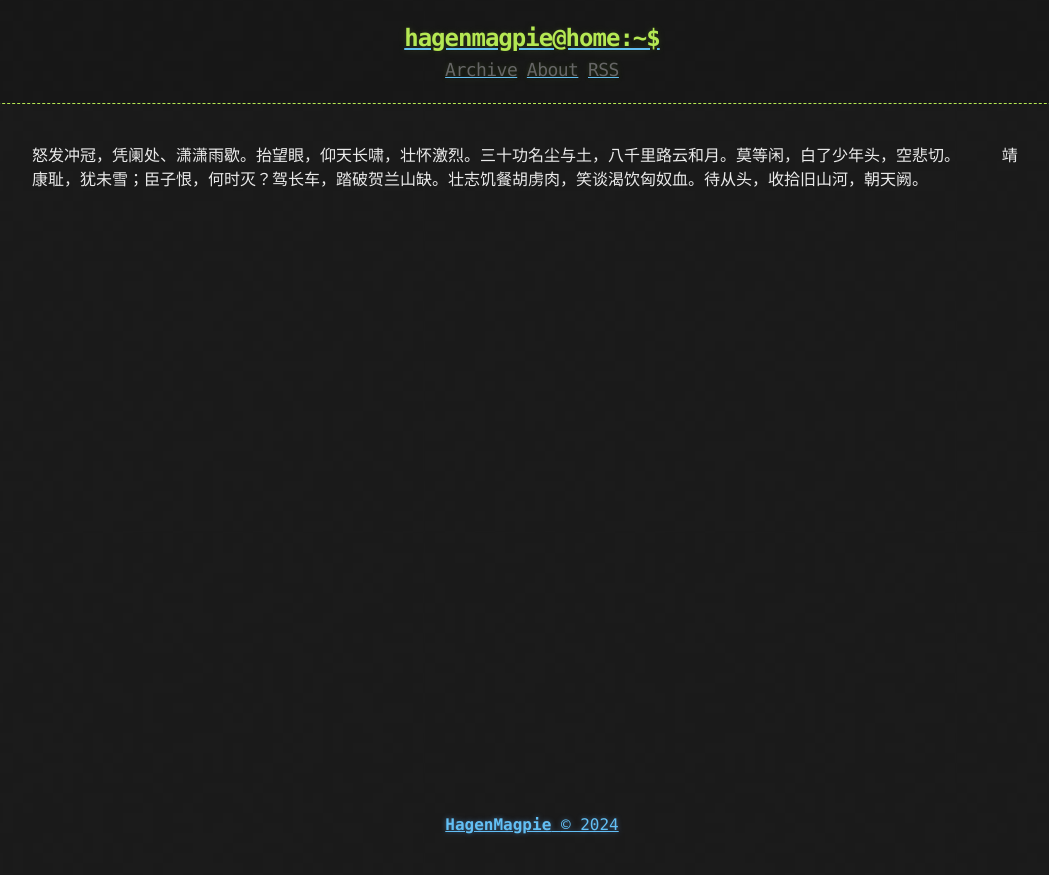
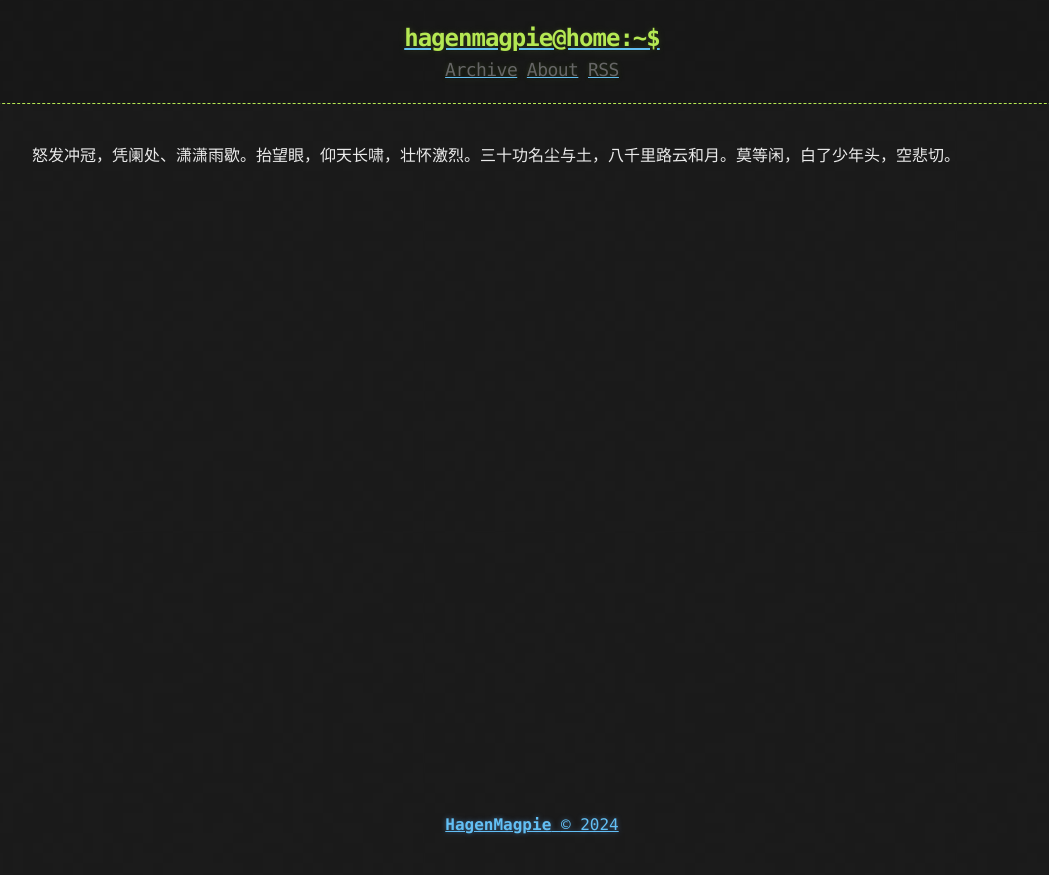
Before and after one commit to Hagenmagpie/hagenmagpie.github.io, a Jekyll site: the page built from about.md, in a window 1280 px wide. Shown: the top 875 px of the page, without its empty margins (108-1157 px from the left). Built offline with Jekyll 4.4.1, drawn with Linux system fonts in a browser that asks for light colours.

Commit message:
更新模板2

```diff
--- a/_includes/head.html
+++ b/_includes/head.html
@@ -6,6 +6,6 @@
   <title>{%if page.title %}{{ page.title }}{% else %}{{ site.title }}{% endif %}</title>
 
   <link rel="stylesheet" href="{{ "/css/main.css" | prepend: site.baseurl | replace: '//', '/' }}">
-
+  <link rel="shortcut icon" href="/favicon.ico">
   <link href="/atom.xml" type="application/atom+xml" rel="alternate" title="ATOM Feed" /> {% seo %}
 </head>
--- a/_includes/header.html
+++ b/_includes/header.html
@@ -8,4 +8,5 @@
       {% include links.html %}
     </div>
   </div>
+
 </header>
--- a/about.md
+++ b/about.md
@@ -4,4 +4,3 @@ title: About
 ---
 
 怒发冲冠，凭阑处、潇潇雨歇。抬望眼，仰天长啸，壮怀激烈。三十功名尘与土，八千里路云和月。莫等闲，白了少年头，空悲切。
-　　靖康耻，犹未雪；臣子恨，何时灭？驾长车，踏破贺兰山缺。壮志饥餐胡虏肉，笑谈渴饮匈奴血。待从头，收拾旧山河，朝天阙。
```
Also changed, not shown: assets/favicon.ico (added).
